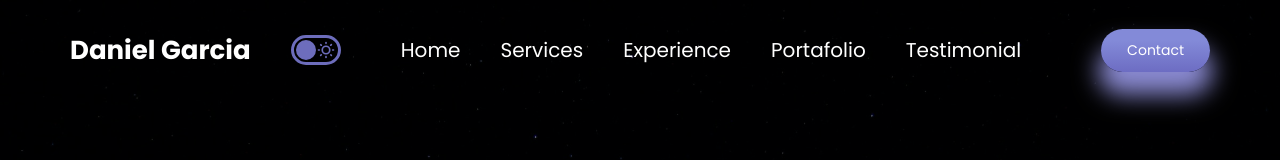
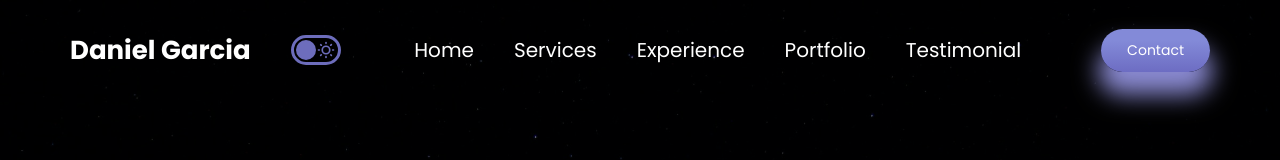
Before and after one commit to dangarpa6/portafolio-daniel-new, a React (Create React App) app: page / in a window 1280 px wide. Shown: the top 160 px of the page. Built offline with nearby package versions, Linux system fonts and the light colour scheme.

Commit message:
portfolio

```diff
--- a/src/components/Navbar/Navbar.jsx
+++ b/src/components/Navbar/Navbar.jsx
@@ -31,7 +31,7 @@ const navbar = () => {
             </li>
             <li>
               <Link to="portfolio" spy={true} smooth={true}>
-                Portafolio
+                Portfolio
               </Link>
             </li>
             <li>
```
